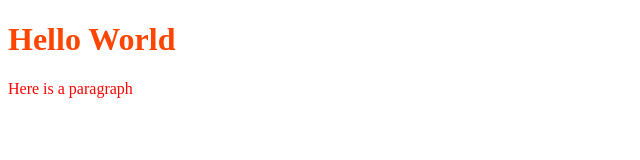
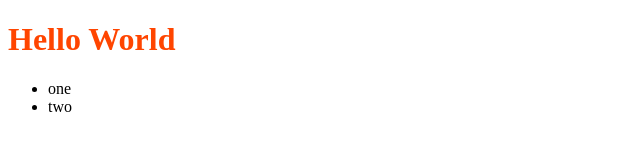
Before and after one commit to gogishvili13/gts, a plain HTML site: page index.html in a window 1280 px wide. Shown: the whole page, without its empty margins (0-640 px from the left). Drawn offline with Linux system fonts and the light colour scheme.

Commit message:
paragraph changed with list

```diff
--- a/index.html
+++ b/index.html
@@ -8,6 +8,9 @@
   </head>
   <body>
     <h1>Hello World</h1>
-    <p>Here is a paragraph</p>
+    <ul>
+      <li>one</li>
+      <li>two</li>
+    </ul>
   </body>
 </html>
```
